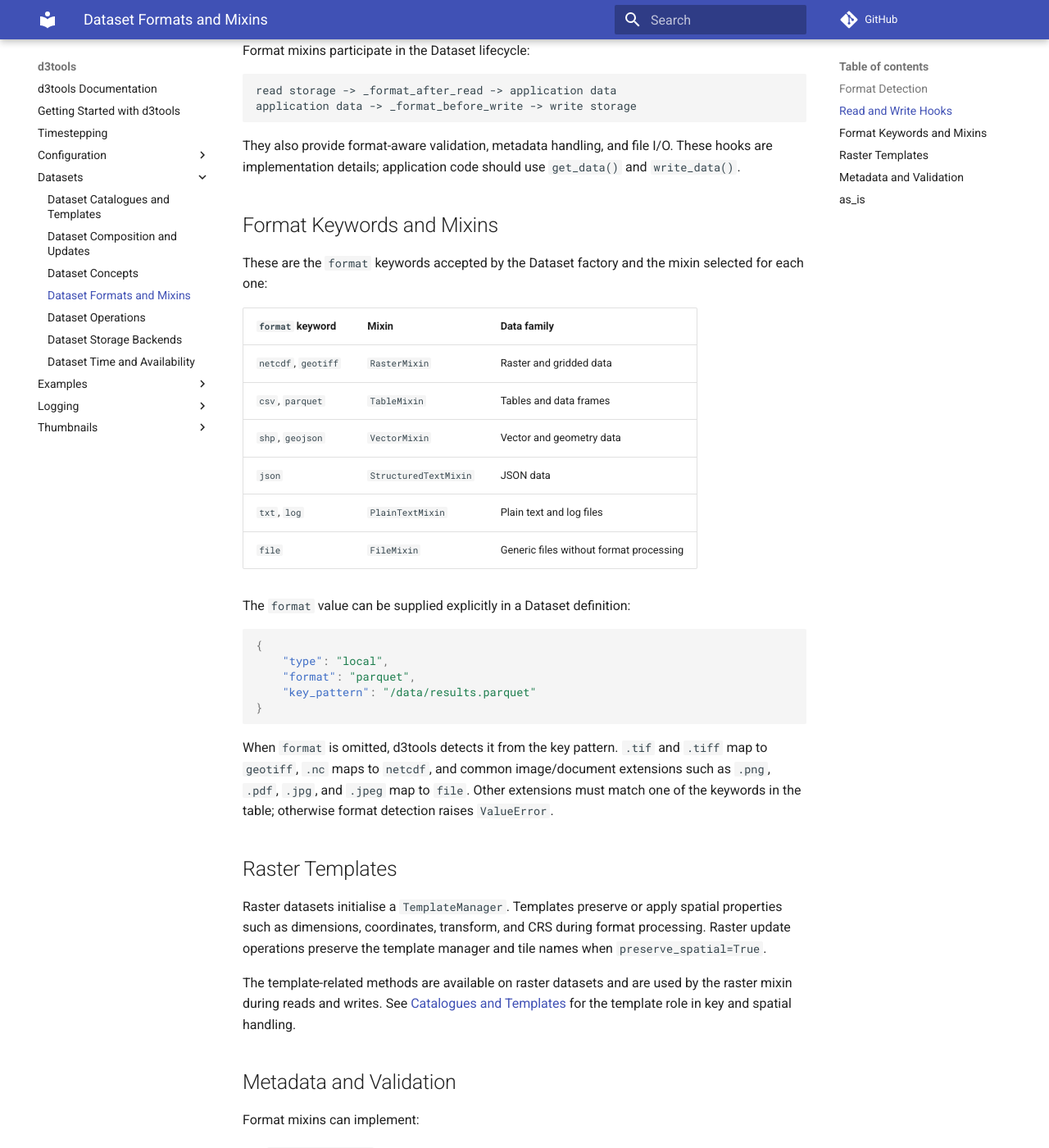
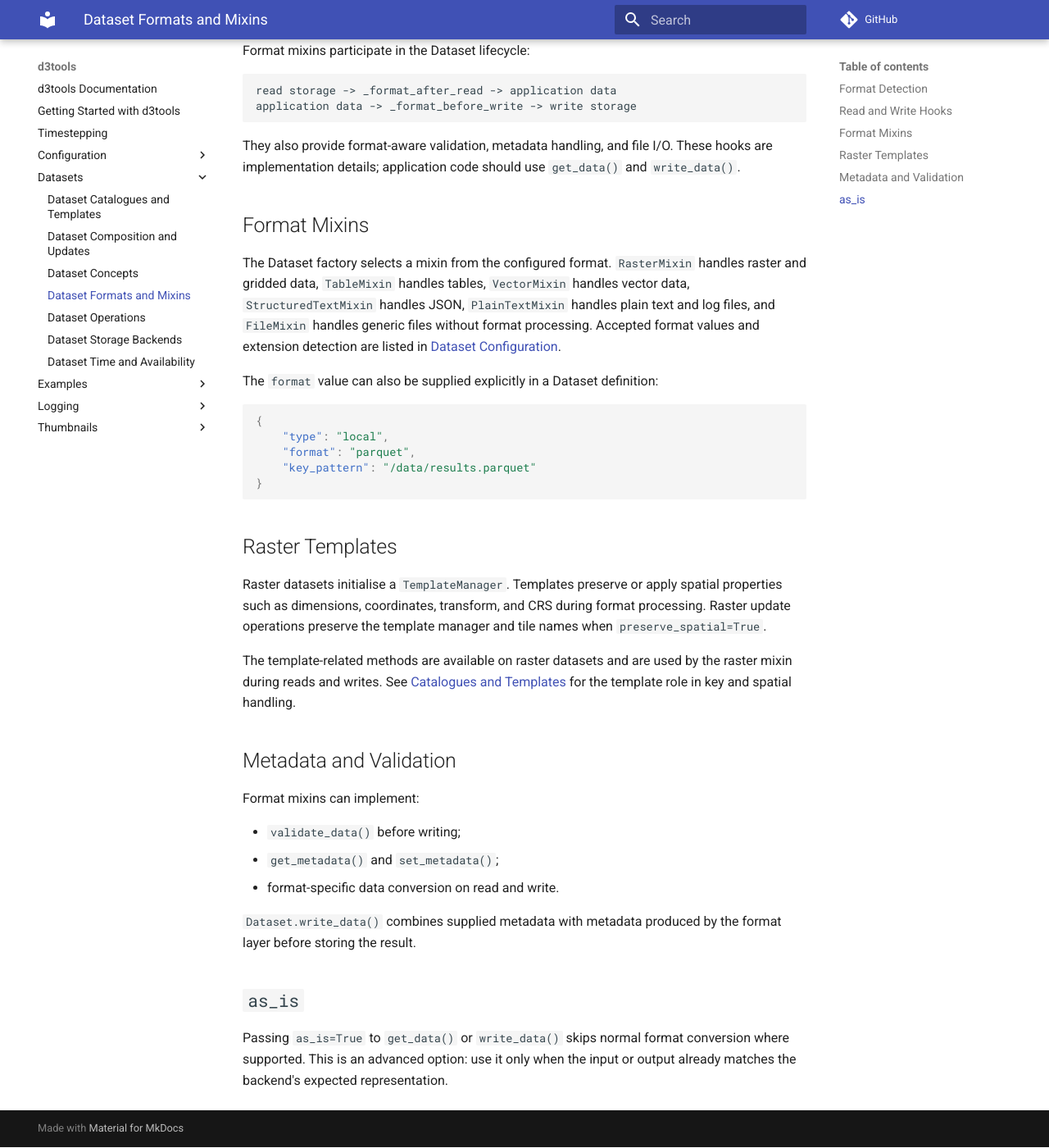
Before and after one commit to c-hydro/d3tools, an MkDocs documentation site: the page built from docs/datasets/formats-and-mixins.md, in a window 1280 px wide and 1400 px high, scrolled down 589 px. Shown: the whole window at 82% size. Built offline with MkDocs 1.6.1 and Material for MkDocs 9.7.7, drawn with Linux system fonts in a browser that asks for light colours; comment, search, counter and statistics services are not loaded.

Commit message:
__phase 1 datasets (again)

````diff
--- a/docs/datasets/formats-and-mixins.md
+++ b/docs/datasets/formats-and-mixins.md
@@ -34,21 +34,16 @@ They also provide format-aware validation, metadata handling, and file I/O.
 These hooks are implementation details; application code should use
 `get_data()` and `write_data()`.
 
-## Format Keywords and Mixins
+## Format Mixins
 
-These are the `format` keywords accepted by the Dataset factory and the mixin
-selected for each one:
+The Dataset factory selects a mixin from the configured format. `RasterMixin`
+handles raster and gridded data, `TableMixin` handles tables, `VectorMixin`
+handles vector data, `StructuredTextMixin` handles JSON, `PlainTextMixin`
+handles plain text and log files, and `FileMixin` handles generic files without
+format processing. Accepted format values and extension detection are listed in
+[Dataset Configuration](../configuration/datasets.md#additional-options).
 
-| `format` keyword | Mixin | Data family |
-|---|---|---|
-| `netcdf`, `geotiff` | `RasterMixin` | Raster and gridded data |
-| `csv`, `parquet` | `TableMixin` | Tables and data frames |
-| `shp`, `geojson` | `VectorMixin` | Vector and geometry data |
-| `json` | `StructuredTextMixin` | JSON data |
-| `txt`, `log` | `PlainTextMixin` | Plain text and log files |
-| `file` | `FileMixin` | Generic files without format processing |
-
-The `format` value can be supplied explicitly in a Dataset definition:
+The `format` value can also be supplied explicitly in a Dataset definition:
 
 ```json
 {
@@ -57,12 +52,6 @@ The `format` value can be supplied explicitly in a Dataset definition:
     "key_pattern": "/data/results.parquet"
 }
 ```
-
-When `format` is omitted, d3tools detects it from the key pattern. `.tif` and
-`.tiff` map to `geotiff`, `.nc` maps to `netcdf`, and common image/document
-extensions such as `.png`, `.pdf`, `.jpg`, and `.jpeg` map to `file`. Other
-extensions must match one of the keywords in the table; otherwise format
-detection raises `ValueError`.
 
 ## Raster Templates
 
````
Also changed, not shown: _working_summaries/findings/phase1-datasets.md (added, +29 -0 lines), docs/configuration/datasets.md (+15 -2 lines), docs/datasets/composition.md (+4 -3 lines), docs/datasets/concepts.md (+4 -2 lines).
